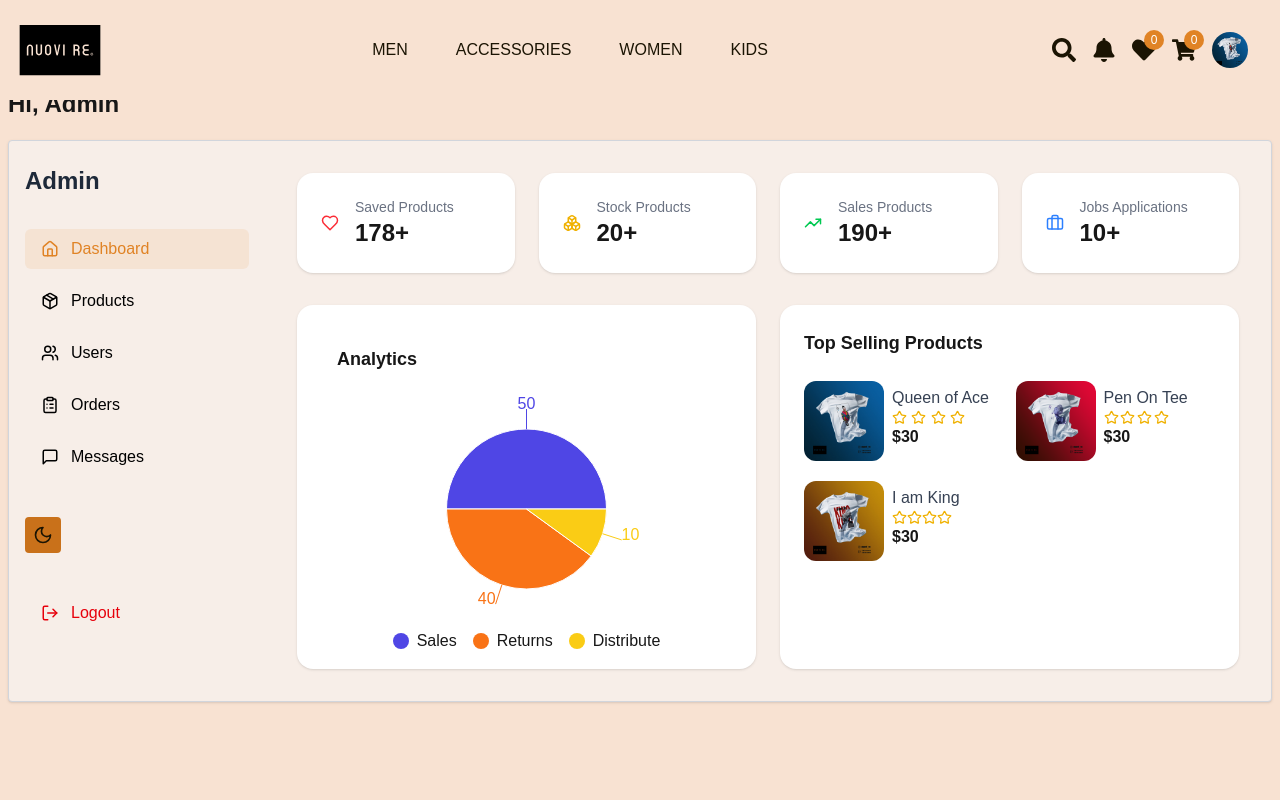
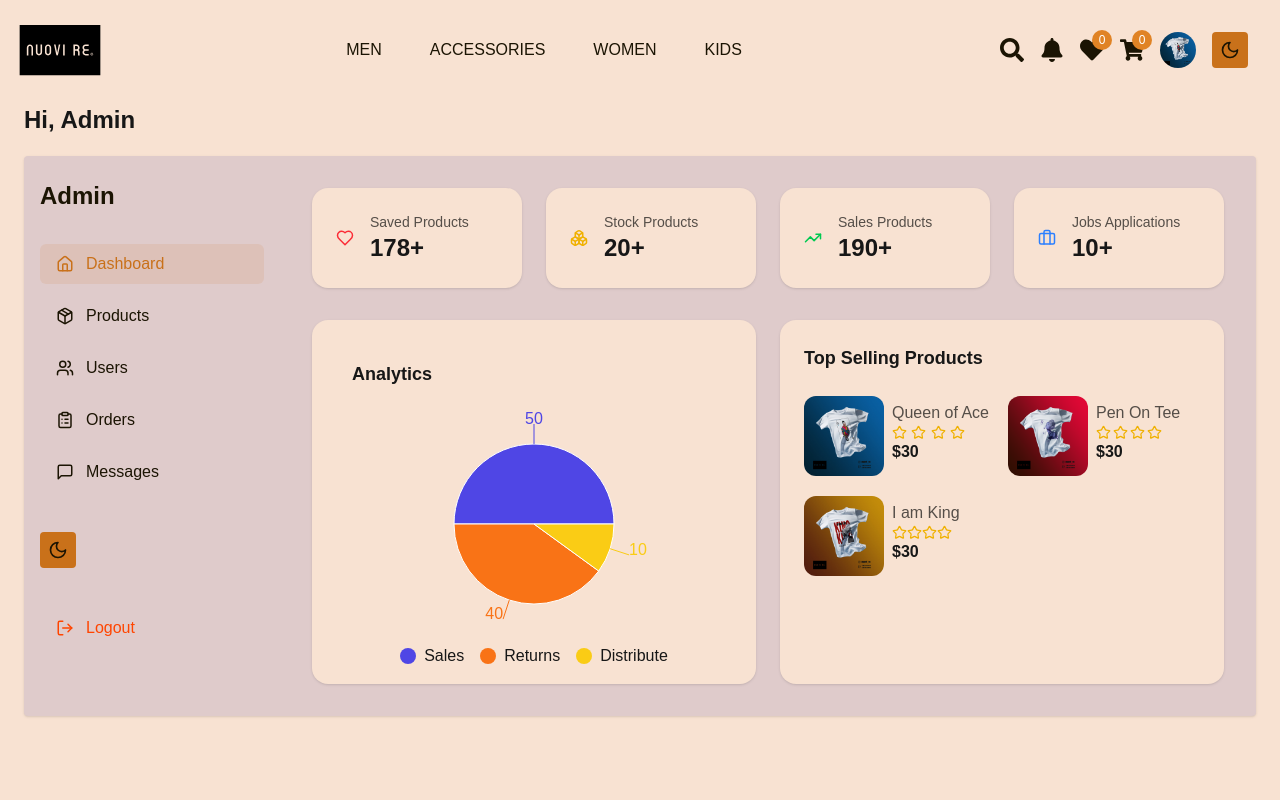
Before and after one commit to kawaben/inganjiapp, a Next.js app: page /admin in a window 1280 px wide. Shown: the top 800 px of the page. Built offline with nearby package versions, Linux system fonts and the light colour scheme; sample sign-in values are in the browser's storage.

Commit message:
matched admin components with theme

```diff
--- a/app/admin/dashboard/page.js
+++ b/app/admin/dashboard/page.js
@@ -16,47 +16,47 @@ export default function Dashboard() {
    <>
 
         <div className="grid grid-cols-1 md:grid-cols-2 lg:grid-cols-4 gap-6">
-            <div className="flex items-center justify-left p-6 bg-white rounded-2xl shadow gap-4">
+            <div className="flex items-center justify-left p-6 bg-[var(--background)] rounded-2xl shadow gap-4">
                 <div className="flex items-center justify-center text-red-500">
                     <Heart size={18} />
                 </div>
 
                 <div>
-                    <p className="text-sm text-gray-500"> Saved Products</p>
+                    <p className="text-sm text-[var(--secondary)]"> Saved Products</p>
                     <h2 className="text-2xl font-semibold">178+</h2>
                 </div>
 
             </div>
 
-            <div className="flex items-center justify-left p-6 bg-white rounded-2xl shadow gap-4">
+            <div className="flex items-center justify-left p-6 bg-[var(--background)] rounded-2xl shadow gap-4">
                 <div className="flex items-center justify-center text-yellow-500">
                     <Boxes size={18} />
                 </div>
 
                 <div>
-                    <p className="text-sm text-gray-500">Stock Products</p>
+                    <p className="text-sm text-[var(--secondary)]">Stock Products</p>
                     <h2 className="text-2xl font-semibold">20+</h2>
                 </div>
 
             </div>
 
-            <div className="flex items-center justify-left p-6 bg-white rounded-2xl shadow gap-4">
+            <div className="flex items-center justify-left p-6 bg-[var(--background)] rounded-2xl shadow gap-4">
                 <div className="flex items-center justify-center text-green-500">
                     <TrendingUp size={18} />
                 </div>
                 <div>
-                    <p className="text-sm text-gray-500">Sales Products</p>
+                    <p className="text-sm text-[var(--secondary)]">Sales Products</p>
                     <h2 className="text-2xl font-semibold">190+</h2>
                 </div>
 
             </div>
 
-            <div className="flex items-center justify-left p-6 bg-white rounded-2xl shadow gap-4">
+            <div className="flex items-center justify-left p-6 bg-[var(--background)] rounded-2xl shadow gap-4">
                 <div className="flex items-center justify-center text-blue-500">
                     <Briefcase size={18} />
                 </div>
                 <div>
-                    <p className="text-sm text-gray-500">Jobs Applications</p>
+                    <p className="text-sm text-[var(--secondary)]">Jobs Applications</p>
                     <h2 className="text-2xl font-semibold">10+</h2>
                 </div>
 
@@ -65,7 +65,7 @@ export default function Dashboard() {
         </div>
 
         <div className="grid grid-cols-1 md:grid-cols-1 lg:grid-cols-2 gap-6">
-            <div className="mt-8 p-10 bg-white rounded-2xl shadow">
+            <div className="mt-8 p-10 bg-[var(--background)] rounded-2xl shadow">
                 <h3 className="text-lg font-semibold mb-4">Analytics</h3>
                 <div className="h-60">
                 <ResponsiveContainer width="100%" height="100%">
@@ -95,7 +95,7 @@ export default function Dashboard() {
                 </div>
             </div>
 
-            <div className="mt-8 p-6 bg-white rounded-2xl shadow">
+            <div className="mt-8 p-6 bg-[var(--background)] rounded-2xl shadow">
                 <h3 className="text-lg font-semibold mb-4">Top Selling Products</h3>
                 <div className="grid grid-cols-2 md:grid-cols-1 lg:grid-cols-2  gap-3">
                     <div className="flex items-center justify-left rounded-xl gap-2">
@@ -106,7 +106,7 @@ export default function Dashboard() {
                                 />
                         </div>
                         <div>
-                            <p className="text-gray-700">Queen of Ace</p>
+                            <p className="text-[var(--secondary)]">Queen of Ace</p>
                             <p className="grid grid-cols-5 text-yellow-500"><Star size={15} /><Star size={15} /><Star size={15} /><Star size={15} /></p>
                             <p className="font-semibold">$30</p>
                         </div>
@@ -120,7 +120,7 @@ export default function Dashboard() {
                                 />
                         </div>
                         <div>
-                            <p className="text-gray-700">Pen On Tee</p>
+                            <p className="text-[var(--secondary)]">Pen On Tee</p>
                             <p className="grid grid-cols-5 text-yellow-500"><Star size={15} /><Star size={15} /><Star size={15} /><Star size={15} /></p>
                             <p className="font-semibold">$30</p>
                         </div>
@@ -134,7 +134,7 @@ export default function Dashboard() {
                                 />
                         </div>
                         <div>
-                            <p className="text-gray-700">I am King</p>
+                            <p className="text-[var(--secondary)]">I am King</p>
                             <p className="grid grid-cols-5 text-yellow-500"><Star size={15} /><Star size={15} /><Star size={15} /><Star size={15} /></p>
                             <p className="font-semibold">$30</p>
                         </div>
--- a/app/admin/messages/page.js
+++ b/app/admin/messages/page.js
@@ -43,16 +43,16 @@ export default function Messages() {
 
   return (
   <div className="p-4 sm:p-6">
-  <h1 className="text-2xl sm:text-3xl text-[#1b1403] font-bold mb-6 text-center">Admin Messages</h1>
+  <h1 className="text-2xl sm:text-3xl text-[var(--text)] font-bold mb-6 text-center">Admin Messages</h1>
 
   {loading ? (
     <p className="text-center">Loading messages...</p>
   ) : messages.length === 0 ? (
-    <p className="text-[#c9711a] text-center">No messages yet.</p>
+    <p className="text-[var(--primary)] text-center">No messages yet.</p>
   ) : (
     <div className="overflow-x-auto">
       <table className="min-w-full shadow-md rounded-lg overflow-hidden">
-        <thead className="bg-[#f8e2d2] text-[#1b1403]">
+        <thead className="bg-[var(--background)] text-[var(--text)]">
           <tr>
             <th className="p-3 text-left whitespace-nowrap">Name</th>
             <th className="p-3 text-left whitespace-nowrap">Email</th>
@@ -63,13 +63,13 @@ export default function Messages() {
         <tbody>
           {messages.map((msg) => (
             <tr key={msg.id} className="border-b">
-              <td className="p-3 text-[#1b1403] whitespace-nowrap">{msg.name}</td>
-              <td className="p-3 text-[#1b1403] whitespace-nowrap">{msg.email}</td>
-              <td className="p-3 text-[#1b1403]">{msg.message}</td>
-              <td className="p-3 text-[#1b1403]">
+              <td className="p-3 text-[var(--text)] whitespace-nowrap">{msg.name}</td>
+              <td className="p-3 text-[var(--text)] whitespace-nowrap">{msg.email}</td>
+              <td className="p-3 text-[var(--text)]">{msg.message}</td>
+              <td className="p-3 text-[var(--text)]">
                 <button
                   onClick={() => deleteMessage(msg.id)}
-                  className="bg-[#c9711a] text-[#1b1403] px-3 py-1 rounded hover:bg-[#FF4500] transition-colors duration-200"
+                  className="bg-[var(--primary)] text-[var(--text)] px-3 py-1 rounded hover:bg-[var(--hover)] cursor-pointer transition-colors duration-200"
                 >
                   Delete
                 </button>
--- a/app/admin/orders/page.js
+++ b/app/admin/orders/page.js
@@ -68,8 +68,8 @@ export default function OrdersPage() {
             chart: <CheckCircle size={20} />,
           },
         ].map((stat, i) => (
-          <div key={i} className="bg-white p-4 rounded-xl shadow">
-            <p className="text-sm text-gray-500">{stat.title}</p>
+          <div key={i} className="bg-[var(--background)] p-4 rounded-xl shadow">
+            <p className="text-sm text-[var(--secondary)]">{stat.title}</p>
             <div className="flex justify-between items-center">
               <h2 className={`text-2xl font-semibold ${stat.color}`}>{stat.value}</h2>
               <span className={`text-2xl ${stat.color}`}>{stat.chart}</span>
@@ -85,8 +85,8 @@ export default function OrdersPage() {
             key={filter}
             className={`text-sm font-medium px-3 py-1 border-b-2 transition ${
               activeFilter === filter
-                ? 'border-blue-600 text-blue-600'
-                : 'border-transparent text-gray-500 hover:text-blue-500'
+                ? 'border-[var(--link)] text-[var(--link)]'
+                : 'border-transparent text-[var(--secondary)] hover:text-[var(--link)]'
             }`}
             onClick={() => setActiveFilter(filter)}
           >
@@ -96,9 +96,9 @@ export default function OrdersPage() {
       </div>
 
       {/* Orders Table */}
-      <div className="overflow-x-auto bg-white rounded-lg shadow">
+      <div className="overflow-x-auto bg-[var(--background)] rounded-lg shadow">
         <table className="min-w-full text-sm text-left">
-          <thead className="bg-gray-50 text-gray-700">
+          <thead className="bg-[var(--background2)] text-[var(--text)]">
             <tr>
               <th className="px-6 py-3"><input type="checkbox" /></th>
               <th className="px-4 py-3">Order ID</th>
@@ -113,9 +113,9 @@ export default function OrdersPage() {
           </thead>
           <tbody>
             {filteredOrders.map((order) => (
-              <tr key={order.id} className="hover:bg-gray-100">
+              <tr key={order.id} className="hover:bg-[var(--background2)]">
                 <td className="px-6 py-4"><input type="checkbox" /></td>
-                <td className="px-4 py-3 text-blue-600 font-medium">{order.id}</td>
+                <td className="px-4 py-3 text-[var(--link)] font-medium">{order.id}</td>
                 <td className="px-4 py-3">{new Date(order.date).toLocaleString()}</td>
                 <td className="px-6 py-4 flex items-center gap-2">
                   <img src={order.image} alt="" className="w-6 h-6 rounded-full" />
--- a/app/admin/page.js
+++ b/app/admin/page.js
@@ -20,20 +20,20 @@ export default function AdminDashboard() {
   if (loading) return <p>Loading...</p>;
 
   return (
-    <div className="min-h-screen  bg-[#f8e2d2] p-2">
+    <div className="min-h-screen  bg-[var(--background)] p-6">
       <h1 className="text-2xl font-bold mb-2 pt-20">Hi, {user?.name ?? 'Admin'}</h1>
-      <div className="flex flex-col md:flex-row bg-[#f7eee8] border border-gray-300 rounded shadow mt-5">
+      <div className="flex flex-col md:flex-row bg-[var(--background2)] rounded shadow mt-5">
 
 
         <aside className="w-full  md:w-64 rounded p-4 pt-6 ">
-              <h2 className="text-2xl font-bold text-gray-800 mb-8">Admin</h2>
+              <h2 className="text-2xl font-bold text-[var(--text)] mb-8">Admin</h2>
               <div className=" gap-4 ">
                 <ul className="space-y-3">
-                  <li className={`flex items-center gap-3 px-4 py-2 rounded-md transition cursor-pointer hover:bg-gray-100 ${activeSection === "Dashboard" ? "bg-[#e08325]/10 text-[#e08325]" : "text-black"}`} onClick={() => setActiveSection("Dashboard")}> <Home size={18} /> Dashboard</li>
-                  <li className={`flex items-center gap-3 px-4 py-2 rounded-md transition cursor-pointer hover:bg-gray-100 ${activeSection === "Products" ? "bg-[#e08325]/10 text-[#e08325]" : "text-black"}`} onClick={() => setActiveSection("Products")}> <Package size={18} />Products </li>
-                  <li className={`flex items-center gap-3 px-4 py-2 rounded-md transition cursor-pointer hover:bg-gray-100 ${activeSection === "User" ? "bg-[#e08325]/10 text-[#e08325]" : "text-black"}`} onClick={() => setActiveSection("User")}><Users size={18} /> Users </li>
-                   <li className={`flex items-center gap-3 px-4 py-2 rounded-md transition cursor-pointer hover:bg-gray-100 ${activeSection === "Orders" ? "bg-[#e08325]/10 text-[#e08325]" : "text-black"}`} onClick={() => setActiveSection("Orders")}><ClipboardList size={18} /> Orders </li>
-                   <li className={`flex items-center gap-3 px-4 py-2 rounded-md transition cursor-pointer hover:bg-gray-100 ${activeSection === "Messages" ? "bg-[#e08325]/10 text-[#e08325]" : "text-black"}`} onClick={() => setActiveSection("Messages")}><MessageSquare size={18} /> Messages </li>
+                  <li className={`flex items-center gap-3 px-4 py-2 rounded-md transition cursor-pointer hover:bg-[var(--secondary)] ${activeSection === "Dashboard" ? "bg-[var(--primary)]/10 text-[var(--primary)]" : "text-[var(--text)]"}`} onClick={() => setActiveSection("Dashboard")}> <Home size={18} /> Dashboard</li>
+                  <li className={`flex items-center gap-3 px-4 py-2 rounded-md transition cursor-pointer hover:bg-[var(--secondary)] ${activeSection === "Products" ? "bg-[var(--primary)]/10 text-[var(--primary)]" : "text-[var(--text)]"}`} onClick={() => setActiveSection("Products")}> <Package size={18} />Products </li>
+                  <li className={`flex items-center gap-3 px-4 py-2 rounded-md transition cursor-pointer hover:bg-[var(--secondary)] ${activeSection === "User" ? "bg-[var(--primary)]/10 text-[var(--primary)]" : "text-[var(--text)]"}`} onClick={() => setActiveSection("User")}><Users size={18} /> Users </li>
+                   <li className={`flex items-center gap-3 px-4 py-2 rounded-md transition cursor-pointer hover:bg-[var(--secondary)] ${activeSection === "Orders" ? "bg-[var(--primary)]/10 text-[var(--primary)]" : "text-[var(--text)]"}`} onClick={() => setActiveSection("Orders")}><ClipboardList size={18} /> Orders </li>
+                   <li className={`flex items-center gap-3 px-4 py-2 rounded-md transition cursor-pointer hover:bg-[var(--secondary)] ${activeSection === "Messages" ? "bg-[var(--primary)]/10 text-[var(--primary)]" : "text-[var(--text)]"}`} onClick={() => setActiveSection("Messages")}><MessageSquare size={18} /> Messages </li>
                 </ul>
               </div>
              {/*Theme Button*/}
@@ -42,7 +42,7 @@ export default function AdminDashboard() {
               </div>
                 {/*Logout Button*/}
               <div className="mt-auto pt-10">
-                <button className="flex items-center gap-3 px-4 py-2 rounded-md text-red-600 hover:bg-red-100 transition">
+                <button className="flex items-center gap-3 px-4 py-2 rounded-md text-[var(--hover)] hover:bg-[var(--hover)]/10 cursor-pointer transition">
                   <LogOut size={18} />
                   Logout
                 </button>
--- a/app/admin/users/page.js
+++ b/app/admin/users/page.js
@@ -24,22 +24,22 @@ useEffect(() => {
   return (
     <div className="grid grid-cols-1 md:grid-cols-3 h-screen">
       {/* User list */}
-      <div className="col-span-2 border-r border-[#c9711a]  p-4 overflow-y-auto">
+      <div className="col-span-2 border-r border-[var(--border)]  p-4 overflow-y-auto">
         <div className="mb-4">
-          <label className="block text-sm font-semibold text-gray-700">Select group of users:</label>
-          <select className="mt-1 w-full border border-gray-300 rounded-md px-3 py-2 ">
+          <label className="block text-sm font-semibold text-[var(--text)]">Select group of users:</label>
+          <select className="mt-1 w-full border border-[var(--border)] rounded-md px-3 py-2 ">
             <option>Students</option>
             <option>Teachers</option>
             <option>Alumni</option>
           </select>
-          <input type="text" placeholder="Find a User" className="w-full p-3 border border-[#e08325] rounded-md  text-[#1b1403] placeholder-gray-700 mt-3"/>
+          <input type="text" placeholder="Find a User" className="w-full p-3 border border-[var(--border)] rounded-md  text-[#1b1403] placeholder-[var(--text)] mt-3"/>
         </div>
         <ul className="grid grid-cols-1 md:grid-cols-2 lg:grid-cols-3">
           {users.map((user) => (
             <li
               key={user.email}
               onClick={() => setSelectedUser(user)}
-              className="flex items-center gap-3 p-2 cursor-pointer hover:bg-gray-100 rounded"
+              className="flex items-center gap-3 p-2 cursor-pointer hover:bg-[var(--background)] rounded"
             >
               <img src={user.image} alt={user.username} className="w-8 h-8 rounded-full" />
               <span className="font-medium">{user.firstname} {user.lastname}</span>
@@ -64,7 +64,7 @@ useEffect(() => {
                 <div className="flex flex-col items-center justify-center h-full z-10">
                   <img src={selectedUser?.image || 'images/m1-blue.jpg'} alt={selectedUser?.username} className="w-24 h-24 rounded-full shadow-md" />
                   <h2 className="text-xl font-semibold mt-4">{selectedUser?.firstname} {selectedUser?.lastname}</h2>
-                  <p className="text-gray-800">{selectedUser?.username}</p>
+                  <p className="text-[var(--secondary)]">{selectedUser?.username}</p>
                 </div>
 
 
@@ -72,20 +72,20 @@ useEffect(() => {
         </div>
         <div className="mt-6 space-y-2">
           <div>
-            <h4 className="font-bold text-gray-700">Bio:</h4>
-            <p className="text-gray-600">{selectedUser?.bio}</p>
+            <h4 className="font-bold text-[var(--text)]">Bio:</h4>
+            <p className="text-[var(--secondary)]">{selectedUser?.bio}</p>
           </div>
           <div>
-            <h4 className="font-bold text-gray-700">Address:</h4>
-            <p className="text-gray-600">{selectedUser?.location},{selectedUser?.country}</p>
+            <h4 className="font-bold text-[var(--text)]">Address:</h4>
+            <p className="text-[var(--secondary)]">{selectedUser?.location},{selectedUser?.country}</p>
           </div>
           <div>
-            <h4 className="font-bold text-gray-700">Email Address:</h4>
-            <p className="text-gray-600">{selectedUser?.email}</p>
+            <h4 className="font-bold text-[var(--text)]">Email Address:</h4>
+            <p className="text-[var(--secondary)]">{selectedUser?.email}</p>
           </div>
           <div>
-            <h4 className="font-bold text-gray-700">Phone Number:</h4>
-            <p className="text-gray-600">{selectedUser?.phone}</p>
+            <h4 className="font-bold text-[var(--text)]">Phone Number:</h4>
+            <p className="text-[var(--secondary)]">{selectedUser?.phone}</p>
           </div>
         </div>
       </div>
--- a/app/components/Navbar.jsx
+++ b/app/components/Navbar.jsx
@@ -13,6 +13,7 @@ import WishlistPanel from './WishlistPanel';
 import HumburgerPanel from './HumburgerPanel';
 import { useStore } from '../context/StoreContext';
 import { useUser } from '../context/UserContext';
+import ThemeToggle from './ThemeButton';
 
 export default function Navbar() {
   const pathname = usePathname();
@@ -137,6 +138,8 @@ export default function Navbar() {
             <path strokeLinecap="round" strokeLinejoin="round" strokeWidth="2" d="M4 6h16M4 12h16M4 18h16" />
           </svg>
         </button>
+
+        <ThemeToggle/>
       </div>
 
         {/* Humburger Menu */}
--- a/app/globals.css
+++ b/app/globals.css
@@ -8,6 +8,7 @@
 /* Custom CSS Variables (Colors) */
 :root {
   --background: #f8e2d2;
+  --background2: #dfcbcb;
   --foreground: #171717;
   --text: #1b1403;
   --primary: #c9711a;
@@ -20,6 +21,7 @@
 }
 html.dark {
   --background: #171717;
+  --background2: #1f1e1e;
   --foreground: #f8e2d2;
   --text: #f0e6d2;
   --primary: #e88e38;
@@ -31,15 +33,7 @@ html.dark {
   --highlight: #ffd700;
 }
 
-/* Dark Mode Customization */
-@media (prefers-color-scheme: dark) {
-  :root {
-    --background: #f8e2d2;
-    --foreground: #1b1403;
-    --primary: #3498db;
-    --secondary: #7f8c8d;
-  }
-}
+
 
 
 /* Global Body Styles */
```
Also changed, not shown: app/admin/addproduct/page.js (+14 -14 lines), app/admin/order/page.js (+18 -18 lines), app/admin/products/page.js (+12 -12 lines).
